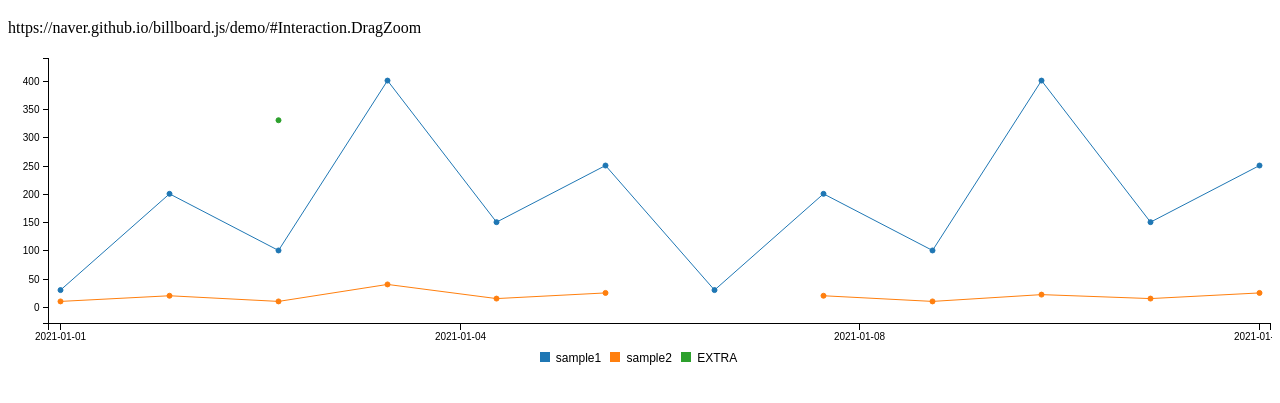
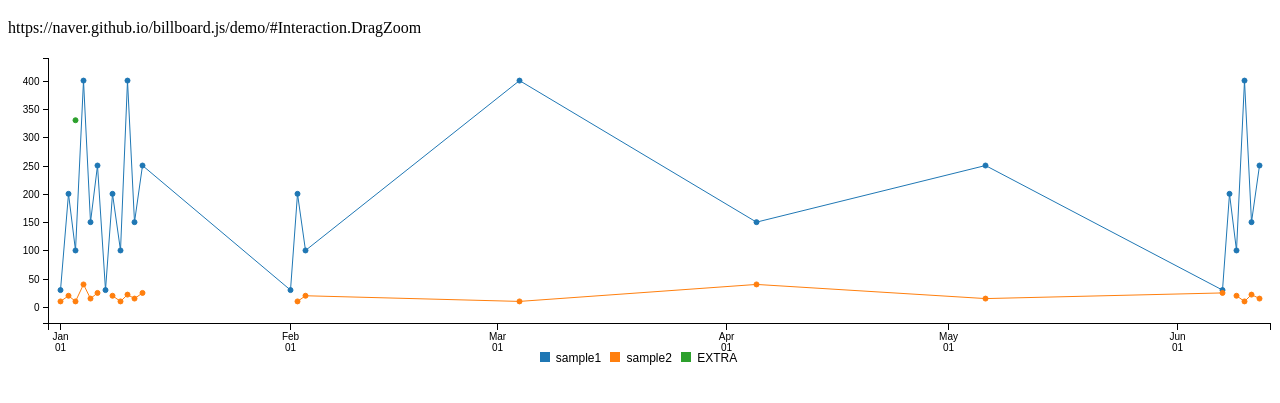
Before and after one commit to followblueline/billboard_js, a website: page public/customers.html in a window 1280 px wide. Shown: the part 61-464 px from the top of the page. Drawn offline with nearby package versions, Linux system fonts and the light colour scheme.

Commit message:
X axis Ticks

```diff
--- a/public/customers.html
+++ b/public/customers.html
@@ -7,7 +7,7 @@
     <title>Document</title>
     <script src="js/jquery-3.6.0.min.js"></script>
     <!--Loading D3.js -->
-    <script src="https://d3js.org/d3.v6.min.js"></script>
+    <script src="/libs/d3.v6.min.js"></script>
 
     <!-- Loading billboard.js scripts from the cdn -->
     <!-- <link rel="stylesheet" href="https://cdn.jsdelivr.net/npm/billboard.js/dist/billboard.min.css"> -->
--- a/public/js/customers.js
+++ b/public/js/customers.js
@@ -6,9 +6,11 @@
 // https://github.com/naver/billboard.js/issues/286
 // separated the data to get transformed tick values
 let data = [
-	["x", "2021-01-01", "2021-01-02", "2021-01-03", "2021-01-04", "2021-01-05", "2021-01-06", "2021-01-07", "2021-01-08", "2021-01-09", "2021-01-10", "2021-01-11", "2021-01-12"],
-	["sample1", 30, 200, 100, 400, 150, 250, 30, 200, 100, 400, 150, 250],
-  ["sample2", 10, 20, 10, 40, 15, 25, null, 20, 10, 22, 15, 25]
+	["x",
+  "2021-01-01", "2021-01-02", "2021-01-03", "2021-01-04", "2021-01-05", "2021-01-06", "2021-01-07", "2021-01-08", "2021-01-09", "2021-01-10", "2021-01-11", "2021-01-12",
+  "2021-02-01", "2021-02-02", "2021-02-03", "2021-03-04", "2021-04-05", "2021-05-06", "2021-06-07", "2021-06-08", "2021-06-09", "2021-06-10", "2021-06-11", "2021-06-12"],
+	["sample1", 30, 200, 100, 400, 150, 250, 30, 200, 100, 400, 150, 250, 30, 200, 100, 400, 150, 250, 30, 200, 100, 400, 150, 250],
+  ["sample2", 10, 20, 10, 40, 15, 25, null, 20, 10, 22, 15, 25, null, 10, 20, 10, 40, 15, 25, null, 20, 10, 22, 15, 25]
 ];
 
 var chart = bb.generate({
@@ -22,11 +24,33 @@ var chart = bb.generate({
 		x: {
 			type: "timeseries",
 			tick: {
-        count: 4,
-        format: "%Y-%m-%d"
+        //count: 4, can't control placement // https://naver.github.io/billboard.js/demo/#Axis.XAxisTickCount
+        format: "%b\n%d",//"%Y-%m-%d",
+        values: [
+          "2021-01-01",
+          "2021-02-01",
+          "2021-03-01",
+          "2021-04-01",
+          "2021-05-01",
+          "2021-06-01",
+          "2021-07-01",
+        ]
       }
 		}
 	},
+  tooltip: {
+    format: {
+      title: function(d) {
+        // d = Date obj
+		    return `${d.getFullYear()}-${d.getMonth() + 1}-${d.getDate()}`;
+      },
+      value: function(value, ratio, id) {
+        // var format = id === "sample1" ? 'S1: '+ d3.format(',') : 'Other: ' + d3.format(',');
+        var format = id === "sample1" ? d3.format(',') : d3.format('$');
+        return format(value);
+      }
+    }
+  },
   zoom: {
     enabled: true, // for ESM specify as: zoom()
     type: "drag"
```
